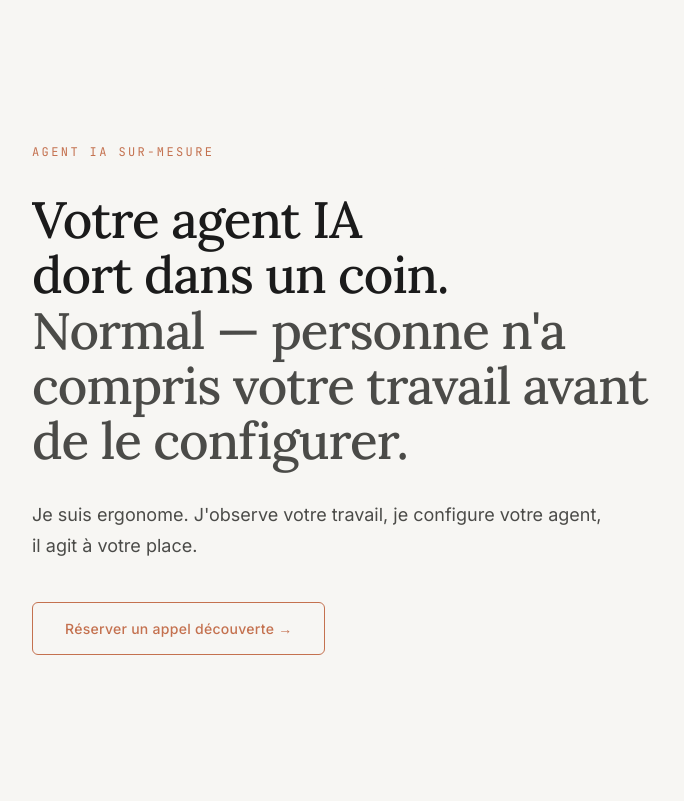
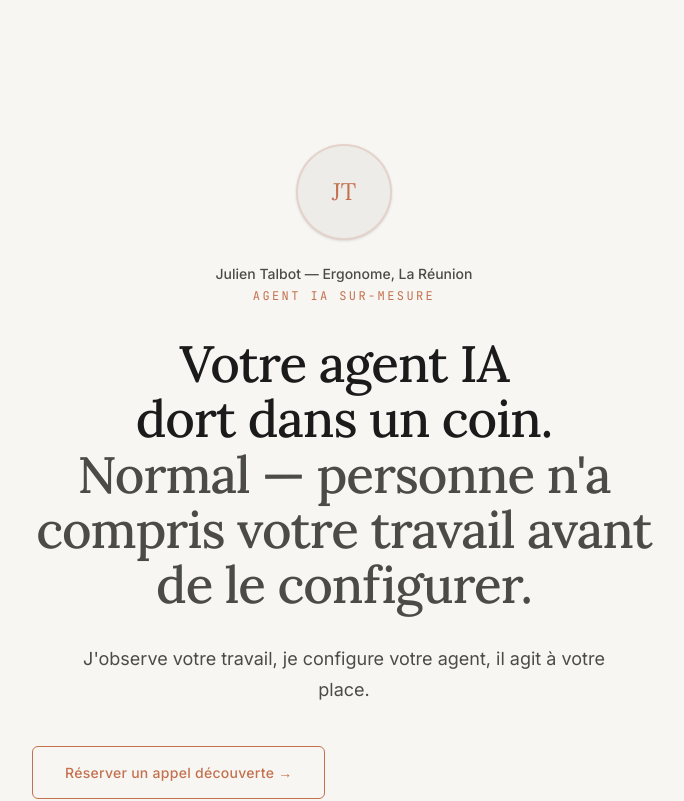
Before and after one commit to Julientalbot/agent-ergonomia, a Next.js app: page / in a window 1280 px wide. Shown: the top 801 px of the page, without its empty margins (296-980 px from the left). Built offline with nearby package versions, Linux system fonts and the light colour scheme.

Commit message:
3 modifications chirurgicales: photo Julien + témoignage + CTA confiance

```diff
--- a/src/app/page.tsx
+++ b/src/app/page.tsx
@@ -232,14 +232,24 @@ export default function Home() {
       <section className="relative pt-24 pb-28 md:pt-36 md:pb-44 grain">
         <div className="max-w-2xl mx-auto px-6">
           <Reveal>
-            <p className="font-mono text-xs tracking-[0.2em] uppercase text-accent mb-8">
+            <div className="flex flex-col items-center">
+              <div className="w-20 h-20 md:w-24 md:h-24 rounded-full bg-card-alt border-2 border-accent/20 flex items-center justify-center overflow-hidden shadow-sm mb-6">
+                {/* Remplacer par <img src="/julien-portrait.jpg" className="w-full h-full object-cover" alt="Julien Talbot" /> */}
+                <span className="font-serif text-2xl text-accent">JT</span>
+              </div>
+              <p className="text-sm text-muted font-medium mb-1">Julien Talbot — Ergonome, La Réunion</p>
+            </div>
+          </Reveal>
+
+          <Reveal>
+            <p className="font-mono text-xs tracking-[0.2em] uppercase text-accent mb-8 text-center">
               Agent IA sur-mesure
             </p>
           </Reveal>
 
           <Reveal>
             <h1
-              className="font-serif font-medium leading-[1.08] tracking-tight"
+              className="font-serif font-medium leading-[1.08] tracking-tight text-center"
               style={{ fontSize: "clamp(1.75rem, 1rem + 3.2vw, 3.2rem)" }}
             >
               Votre agent IA dort dans un coin.
@@ -252,8 +262,8 @@ export default function Home() {
           </Reveal>
 
           <Reveal>
-            <p className="mt-8 text-lg text-muted leading-relaxed max-w-xl" style={{ lineHeight: "1.7" }}>
-              Je suis ergonome. J&apos;observe votre travail, je configure votre agent, il agit à votre place.
+            <p className="mt-8 text-lg text-muted leading-relaxed max-w-xl text-center mx-auto" style={{ lineHeight: "1.7" }}>
+              J&apos;observe votre travail, je configure votre agent, il agit à votre place.
             </p>
           </Reveal>
 
@@ -431,6 +441,22 @@ export default function Home() {
         </div>
       </section>
 
+      {/* ─── TÉMOIGNAGE ─── */}
+      <section className="relative py-20 md:py-24">
+        <div className="max-w-2xl mx-auto px-6">
+          <Reveal>
+            <div className="border-l-2 border-accent pl-6 md:pl-8">
+              <p className="font-serif text-xl md:text-2xl text-foreground leading-relaxed italic mb-6">
+                "Mon agent relance mes devis maintenant. Je ne pense plus à ça."
+              </p>
+              <p className="text-sm text-muted font-medium">
+                Marc D. — Saint-Pierre, Réunion
+              </p>
+            </div>
+          </Reveal>
+        </div>
+      </section>
+
       {/* ─── PRICING ─── */}
       <section className="relative py-28 md:py-36 bg-card">
         <div className="max-w-2xl mx-auto px-6">
@@ -552,6 +578,16 @@ export default function Home() {
       <section id="booking" className="relative bg-dark py-28 md:py-36 grain">
         <div className="max-w-2xl mx-auto px-6 text-center">
           <Reveal>
+            <div className="w-20 h-20 md:w-24 md:h-24 rounded-full bg-black border-2 border-accent/30 flex items-center justify-center overflow-hidden mx-auto mb-6">
+              {/* Remplacer par <img src="/julien-portrait.jpg" className="w-full h-full object-cover" alt="Julien Talbot" /> */}
+              <span className="font-serif text-2xl text-accent-light">JT</span>
+            </div>
+            <p className="text-sm text-dark-muted font-medium mb-8">
+              Julien Talbot — Ergonome IA, La Réunion
+            </p>
+          </Reveal>
+
+          <Reveal>
             <p className="font-mono text-xs tracking-[0.2em] uppercase text-accent-light mb-4">
               Sans engagement
             </p>
@@ -559,13 +595,13 @@ export default function Home() {
               className="font-serif font-medium leading-[1.12] tracking-tight text-card"
               style={{ fontSize: "clamp(1.5rem, 0.8rem + 2.5vw, 2.4rem)" }}
             >
-              Parlons de votre quotidien
+              Voir si un agent peut vous aider
             </h2>
           </Reveal>
 
           <Reveal>
             <p className="mt-4 text-dark-muted text-lg" style={{ lineHeight: "1.7" }}>
-              30 minutes pour comprendre si un agent peut vous aider.
+              30 minutes d&apos;entretien sans carte bleue demandée. Vous voyez d&apos;abord, vous décidez après.
             </p>
           </Reveal>
 
@@ -577,22 +613,12 @@ export default function Home() {
                 rel="noopener noreferrer"
                 className="btn-accent"
               >
-                Parlez-moi de votre quotidien →
+                Réserver mon appel découverte →
               </a>
               <p className="mt-4 text-sm text-dark-muted">
                 30 min · Gratuit · Sans engagement
               </p>
             </div>
-          </Reveal>
-
-          <Reveal>
-            <p className="mt-14 text-sm text-dark-muted border-t border-dark-border pt-8 max-w-xs mx-auto" style={{ lineHeight: "1.7" }}>
-              Julien Talbot
-              <br />
-              Ergonome, spécialiste IA et conditions de travail
-              <br />
-              La Réunion
-            </p>
           </Reveal>
         </div>
       </section>
```
